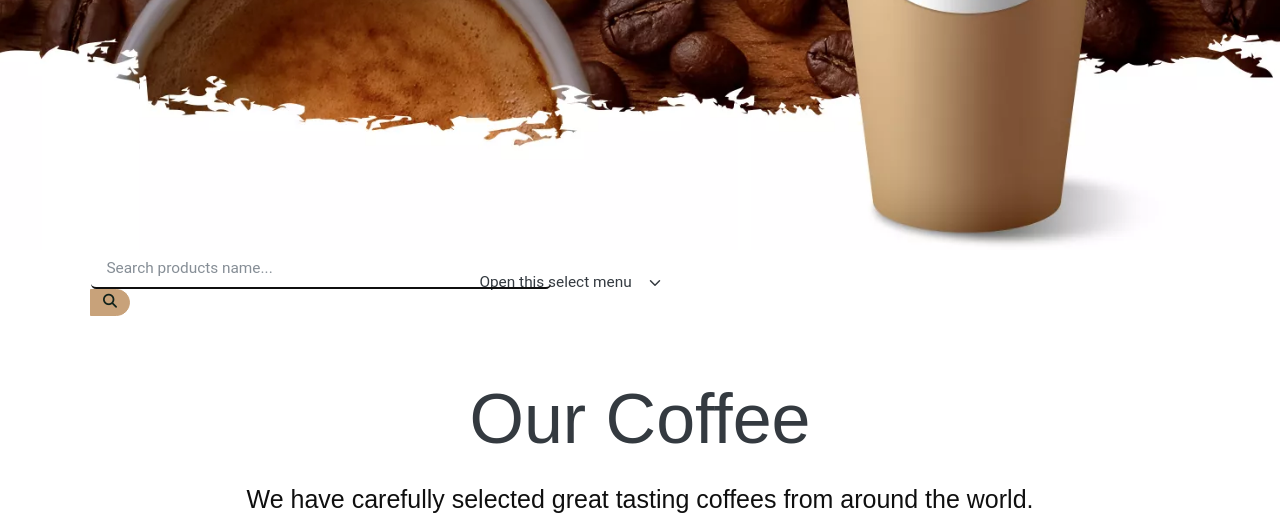
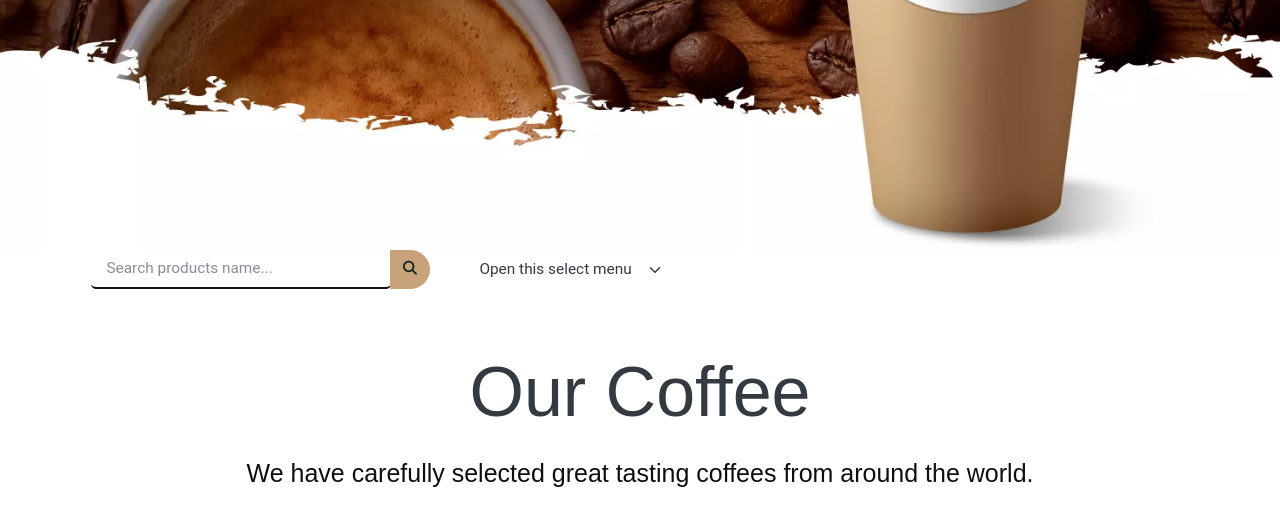
Before and after one commit to luwbo1003/WebCoffee, a PHP site: template Web/views/products.html in a window 1280 px wide. Shown: the part 550-1079 px from the top of the page. Run offline with PHP 8.4, Linux system fonts and the light colour scheme; the template is opened without the code that fills it, so the values that code supplies are empty; some libraries are stand-ins or nearby versions.

Commit message:
Update products.css

```diff
--- a/Web/public/css/products.css
+++ b/Web/public/css/products.css
@@ -1,8 +1,4 @@
-/* @import url('https://fonts.googleapis.com/css2?family=Raleway:wght@500;700&display=swap');
 
-.main{
-    font-family: 'Raleway', sans-serif;
-}  */
 #card-shop{
     position: fixed;
     top: 0 ; right: -100%;
@@ -15,7 +11,6 @@
     z-index: 10000;
 
 }
-
 .card-title1{
     text-align: center;
     font-size: 32px;
@@ -65,19 +60,9 @@
     font-size: 14px;
     margin-left: 5px;
 }
-/* .btn-primary{
-    margin-left: 95px;
-    padding: 12px 20px;
-    font-size: 20px;
-    font-weight: 500;
-    cursor: pointer;
-} */
-.container-wrapper{
-    margin-left: 5%;
-}
 #search-focus{
     font-size: 600;
-    width: 460px;
+    width: 300px;
     background-color: transparent;
     border-bottom: 2px solid #0f0f0f;
     border-top: none;
@@ -184,7 +169,7 @@
 }
 
 /* Responsive */
-@media(max-width: 1080px){
+/* @media(max-width: 1080px){
     #nav-id{
         padding: 15px;
     }
@@ -218,3 +203,15 @@
         width: 150px;
     }
 }
+@media (min-width: 1263px) and (max-width: 1439px){
+.container-wrapper, .content_container {
+    width: 1000px;
+}
+.container-wrapper, .content_container {
+    width: 1170px;
+    margin: 0 auto;
+}
+.container-wrapper {
+    margin: 0 auto;
+}
+} */
```
